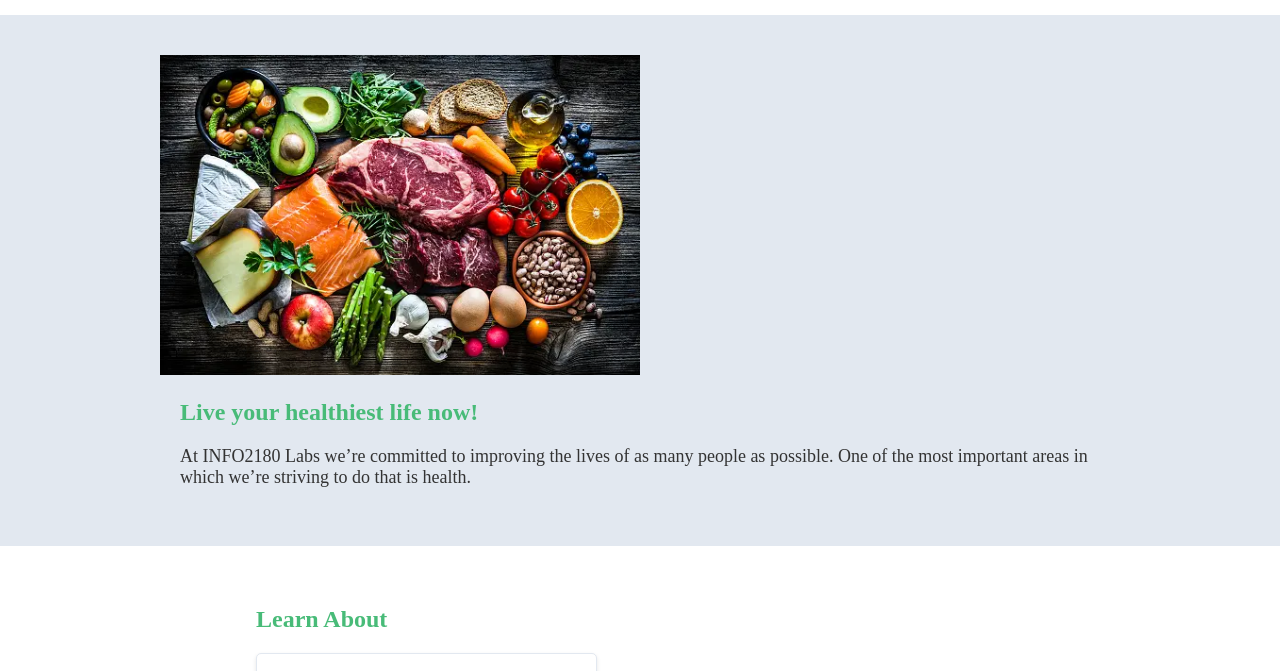
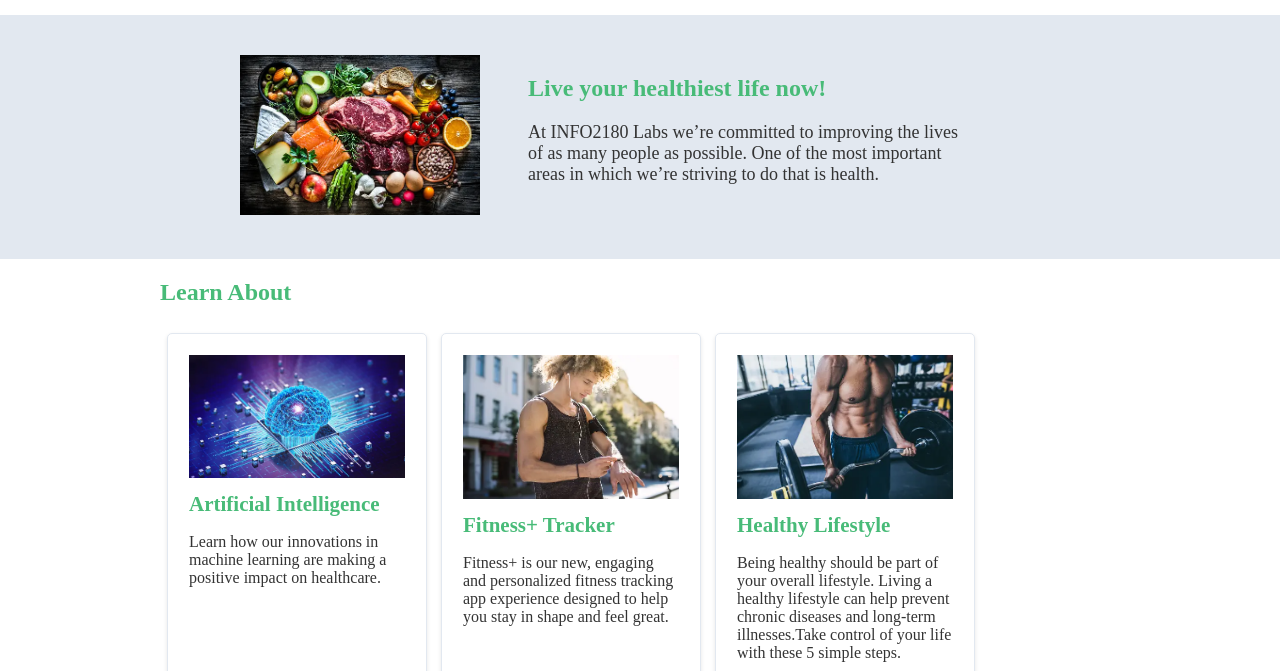
Before and after one commit to New-coder99/info2180-project1, a plain HTML site: page index.html in a window 1280 px wide. Shown: the part 114-785 px from the top of the page. Drawn offline with Linux system fonts and the light colour scheme.

Commit message:
Updated Landing Page

```diff
--- a/scripts.js
+++ b/scripts.js
@@ -1,33 +1,27 @@
 /* Add your JavaScript to this file */
 document.addEventListener("DOMContentLoaded", function () {
-    // Get the form element
+
     const newsletterForm = document.querySelector("form");
 
-    // Get the message div element
     const messageDiv = document.querySelector(".message");
 
-    // Listen for the form submission event
     newsletterForm.addEventListener("submit", function (event) {
-      event.preventDefault(); // Prevent the default form submission behavior
+      event.preventDefault();
 
-      // Get the email input value
       const emailInput = newsletterForm.querySelector("#email").value;
 
-      // Check if the email is empty or invalid
-      if (!emailInput || !isValidEmail(emailInput)) {
+      if (!emailInput || !isValid(emailInput)) {
         showMessage("Please enter a valid email address.");
       } else {
         showMessage(`Thank you! Your email address ${emailInput} has been added to our mailing list!`);
       }
     });
 
-    // Function to display a message in the message div
     function showMessage(message) {
       messageDiv.textContent = message;
     }
 
-    // Function to validate an email address using a simple regular expression
-    function isValidEmail(email) {
+    function isValid(email) {
       const emailRegex = /^[^\s@]+@[^\s@]+\.[^\s@]+$/;
       return emailRegex.test(email);
     }
--- a/styles.css
+++ b/styles.css
@@ -1,13 +1,5 @@
 /* Add your CSS to this file */
 
-/*header {
-    background-color: #333;
-    color: #fff;
-    padding: 10px 0;
-    display: flex;
-    justify-content: space-between;
-    align-items: center;
-}*/
 
 .header-title {
     margin-left: 20px;
@@ -65,9 +57,11 @@ body {
     display: flex;
     align-items: center;
     padding: 40px 0;
+
 }
 
 .stories article {
+    display: inline-flex;
     flex: 1;
     margin: 0 20px;
     background-color: #fff;
@@ -77,7 +71,9 @@ body {
 }
 
 .stories article img {
-    max-width: 100%;
+    padding-right: 21px;
+    width: 36%;
+    height: 99%;
     border-radius: 50%;
 }
 
@@ -114,62 +110,72 @@ body {
     padding: 10px 20px;
 }
 
-section {
-    margin-bottom: 40px;
-}
+
 .learn-about {
     display: grid;
-    grid-template-columns: repeat(3, 1fr);
     align-items: center;
-    justify-content:space-around;
-
-    padding-left:20%;
+    padding-bottom: 21px;
 }
 
+
+.learn-about .card-body{
+    height: 216px;
+    display: inline;
+
+}
+.cards{
+    display: inline-flex;
+
+}
 .card {
+    margin: 7px;
+    height: 309x;
+    width: 216px;
     background-color: #fff;
     border: 1px solid #E2E8F0;
     border-radius: 5px;
-    padding: 20px;
-
+    padding: 21px;
+    box-shadow: 0 2px 4px rgba(0, 0, 0, 0.1);
 }
 
 .card img {
     max-width: 100%;
-    align-items: left;
+
 }
 
 .card h3 {
-    font-size: 21px;
-    color: #48BB78;
-    margin: 10px 0;
-    text-align: right;
+font-size: 21px;
+color: #48BB78;
+margin: 10px 0;
+
 }
 
 .card p {
     font-size: 16px;
     color: #333;
-    text-align: right;
+
 }
 .overview-hero {
     background-color: #E2E8F0;
     padding: 40px 0;
-    display: flex;
-    align-items: center;
+
 }
-
+.overview-hero .container{
+    display: inline-flex;
+}
 .overview-hero-image {
-    flex: 1;
     max-width: 50%;
 }
 
 .overview-hero-image img {
-    max-width: 100%;
+    padding-left:50%;
+    max-width: 50%  ;
 }
+
 
 .overview-hero-text {
     flex: 1;
-    padding: 0 20px;
+    padding-left: 5%;
 }
 
 .overview-hero-text h2 {
@@ -182,11 +188,6 @@ section {
     color: #333;
 }
 
-.container {
-    margin: 0 auto;
-    max-width: 960px;
-    width: 100%;
-}
 header {
     background-color: white;
     font-size: 18px;
@@ -216,20 +217,11 @@ nav ul li a:hover {
     color: #5A67D8;
 }
 
-.overview-hero {
-    background-color: #E2E8F0;
-}
-
 .learn-about h2 {
     font-size: 24px;
     color: #48BB78;
 }
 
-.card {
-    border: 1px solid #E2E8F0;
-    border-radius: 5px;
-    box-shadow: 0 2px 4px rgba(0, 0, 0, 0.1);
-}
 
 .card-body h3 {
     font-size: 21px;
```
